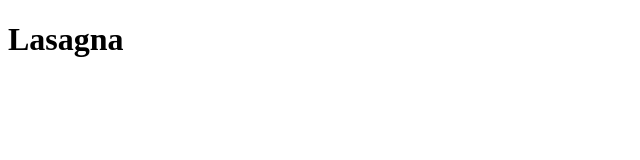
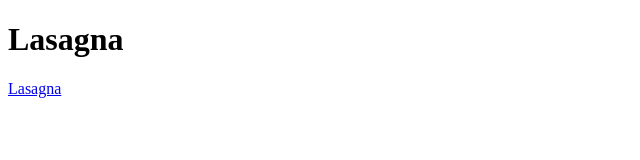
Before and after one commit to S0d1um11/odin-recipes, a plain HTML site: page recipes/lasagna.html in a window 1280 px wide. Shown: the full height of the page, 0-640 px from the left. Drawn offline with Linux system fonts and the light colour scheme.

Commit message:
Fixed Link

```diff
--- a/recipes/lasagna.html
+++ b/recipes/lasagna.html
@@ -7,6 +7,6 @@
 
     <body>
         <h1>Lasagna</h1>
-        <a href="https://www.allrecipes.com/recipe/23600/worlds-best-lasagna/"></a>
+        <a href="https://www.allrecipes.com/recipe/23600/worlds-best-lasagna/">Lasagna</a>
     </body>
 </html>
```
